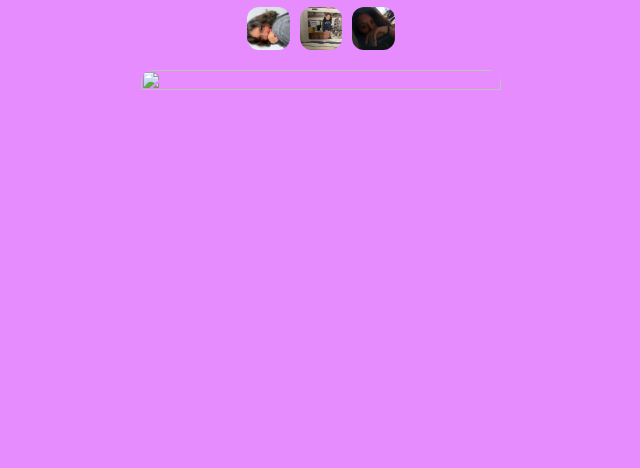
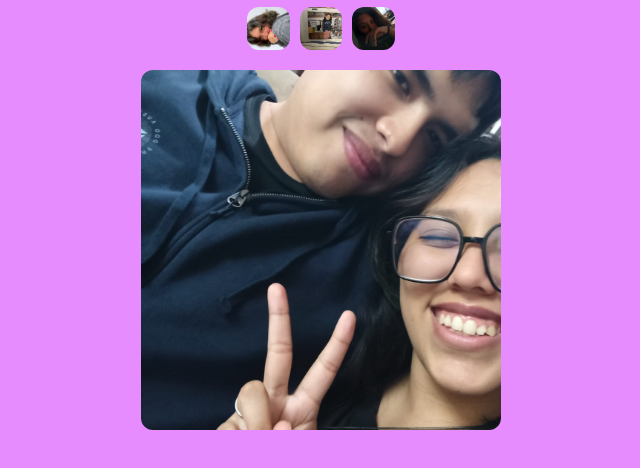
Before and after one commit to DiegoA-TorresA/Personal-Repository, a plain HTML site: page collage.html in a window 1280 px wide. Shown: the part 264-732 px from the top of the page, without its empty margins (319-959 px from the left). Drawn offline with Linux system fonts and the light colour scheme.

Commit message:
commit 5

```diff
--- a/collage.html
+++ b/collage.html
@@ -52,7 +52,7 @@
       <div class="empty"></div>
       <div class="empty"></div>
       <div class="empty"></div>
-      <img src="">
+      <img src="img/Diego y Nicole .jpeg">
       <div class="empty"></div>
       <div class="empty"></div>
       <div class="empty"></div>
```
